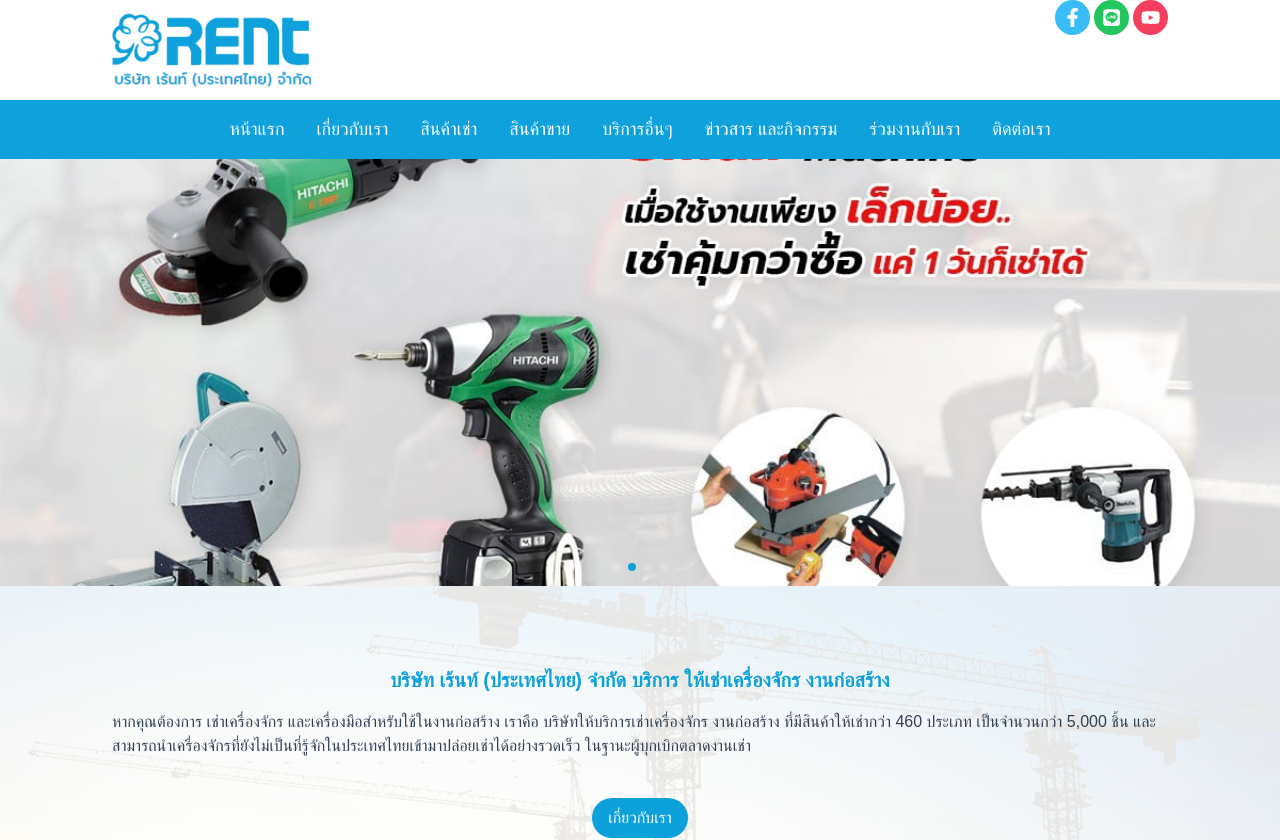
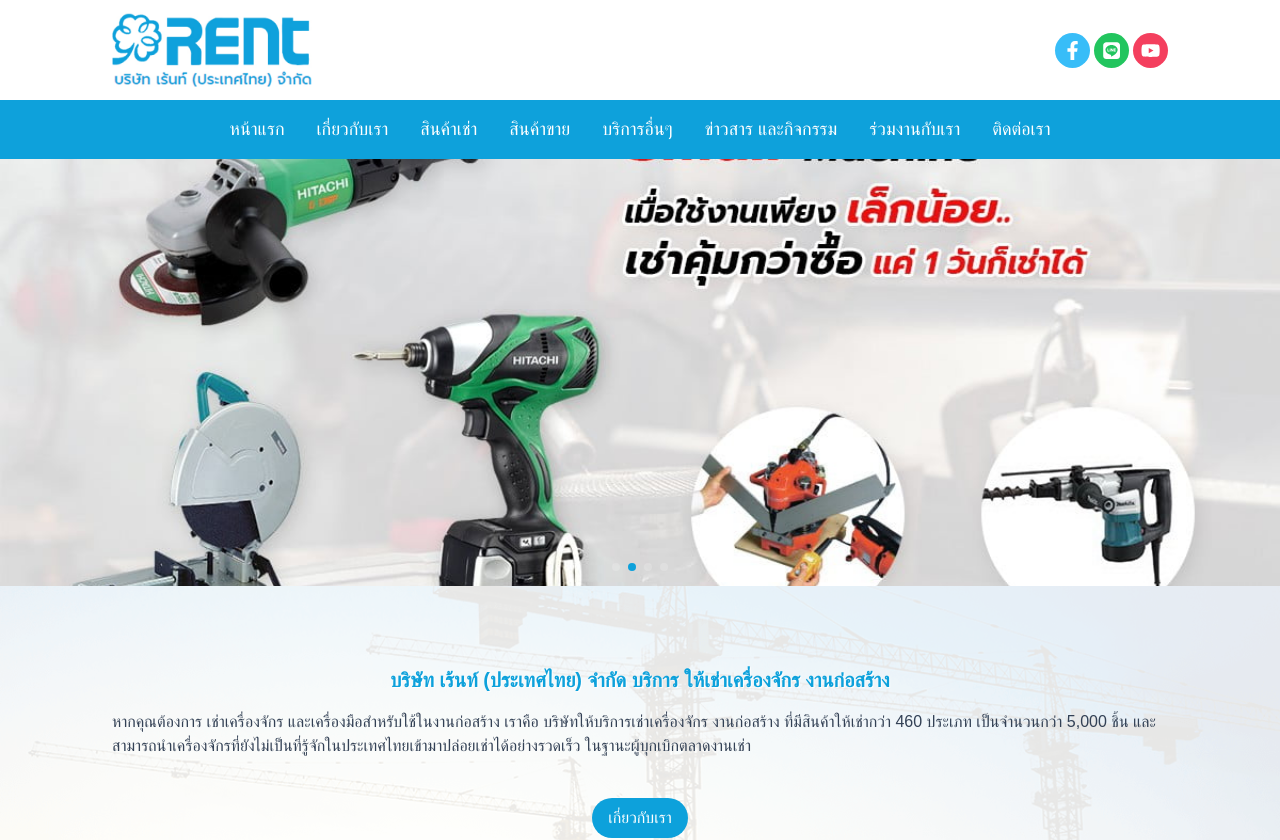
Before and after one commit to dev-atonce/rent, a Next.js app in the folder frontend/: page / in a window 1280 px wide. Shown: the top 840 px of the page. Built offline with nearby package versions, Linux system fonts and the light colour scheme; no server answers.

Commit message:
social icon align:item-center

```diff
--- a/frontend/src/components/main/Header/Header.tsx
+++ b/frontend/src/components/main/Header/Header.tsx
@@ -29,7 +29,7 @@
             <div className="logo">
               <Logo color={primaryColor} />
             </div>
-            <div className="flex social-icon">
+            <div className="flex items-center social-icon">
               <a href="https://www.facebook.com" target="_blank" className="rounded-full p-2 bg-sky-400">
                 <FaFacebookF fontSize="1.2em" color="white" />
               </a>
```
